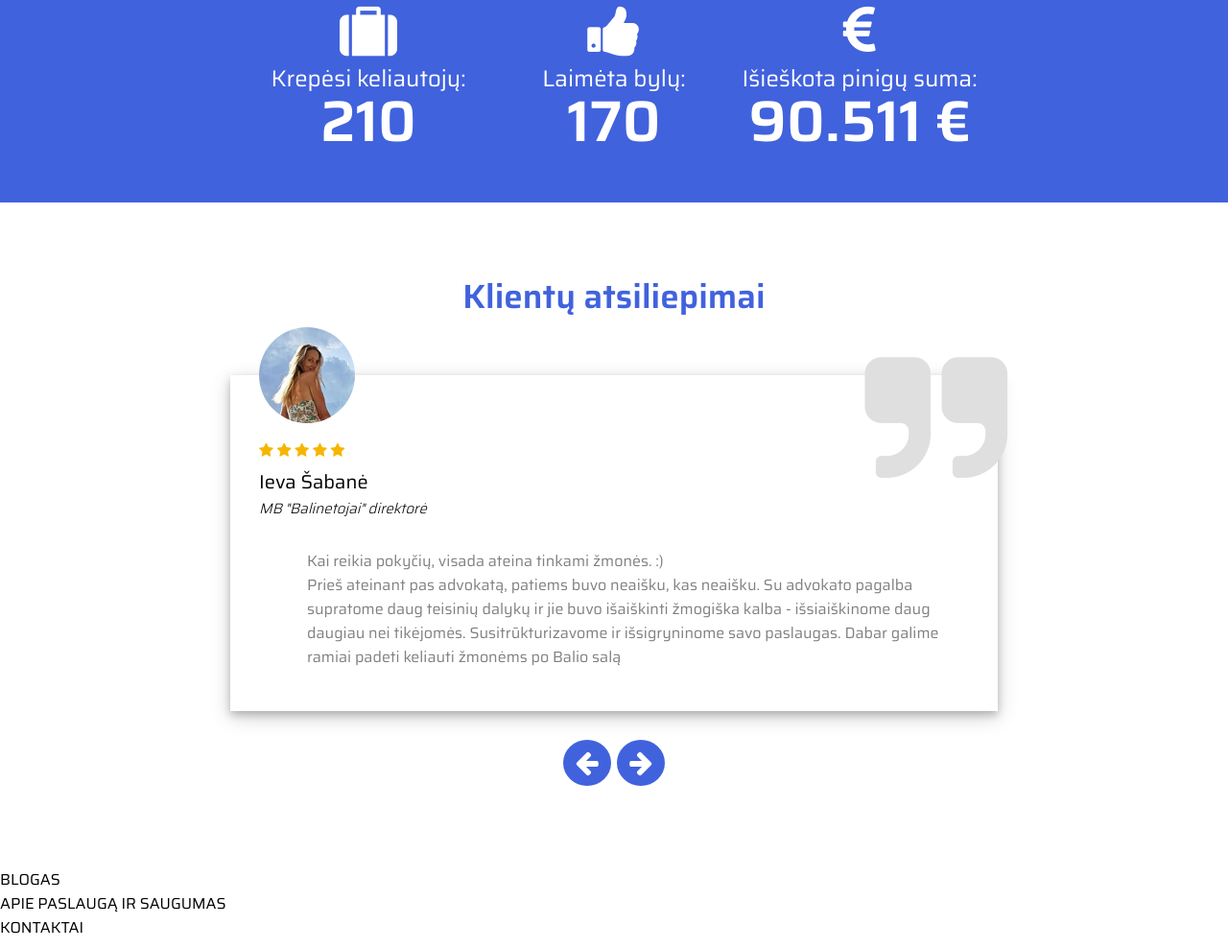
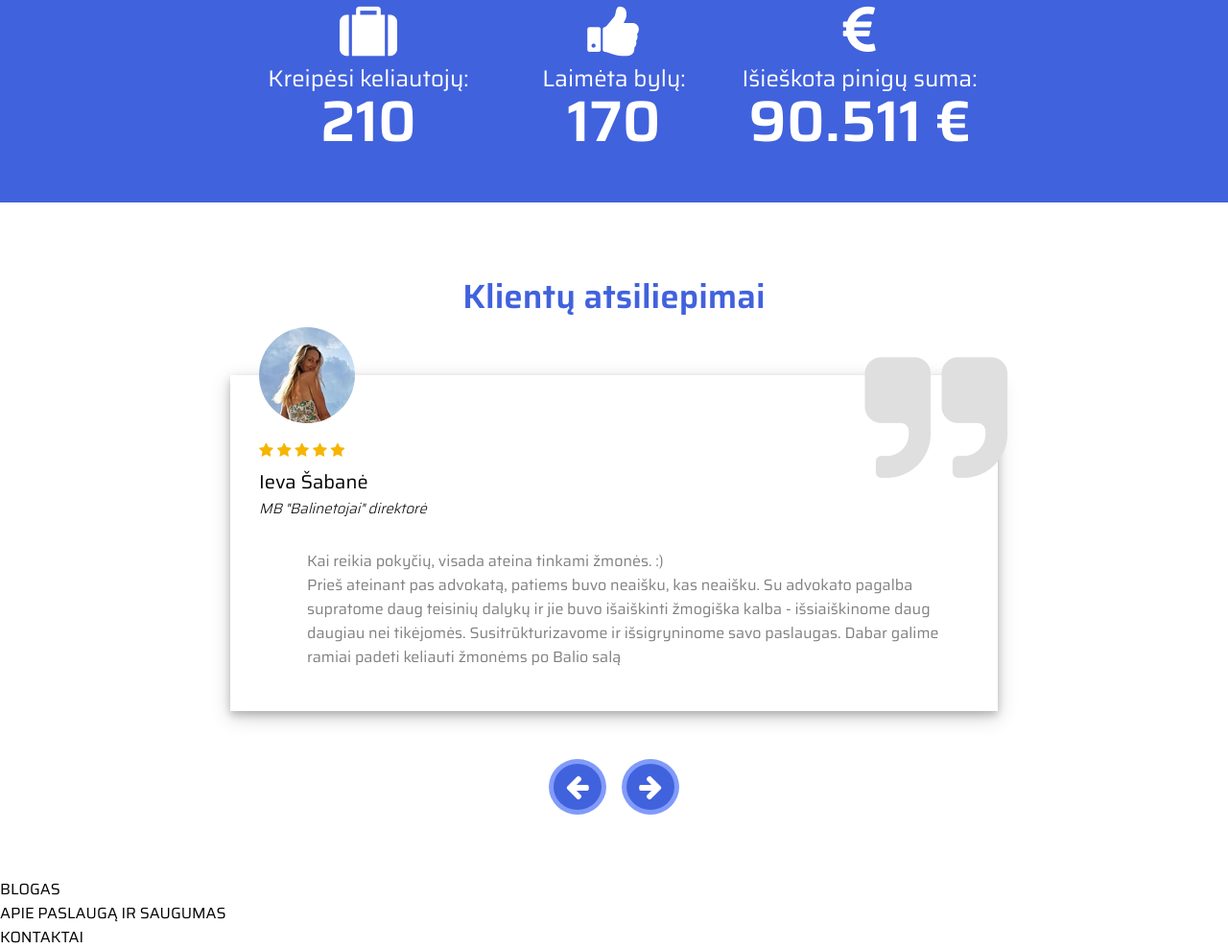
Before and after one commit to Ramunas-Bkr/Kelioniu-advokatas, a plain HTML site: page index.html in a window 1280 px wide. Shown: the part 1672-2661 px from the top of the page at 96% size. Drawn offline with Linux system fonts and the light colour scheme.

Commit message:
tetimonials

```diff
--- a/css/_form.scss
+++ b/css/_form.scss
@@ -127,7 +127,8 @@
             text-align: center;
 
                 .testimonial-box {
-                    display: inline-block;
+                    display: none;
+                    width: 100%;
                     grid-area: box;
                     background-color: #fff;
                     box-shadow:  0 4px 8px 0 rgba(0, 0, 0, 0.2), 0 6px 20px 0 rgba(0, 0, 0, 0.19);
@@ -141,7 +142,7 @@
                             width: 100px;
                             border-radius: 50%;
                             color: #fff;
-                            background-image: url(../img/Testimonials/IevaSabiene.jpg);
+                            //background-image: url(../img/Testimonials/IevaSabiene.jpg);
                             background-size: cover;
                             background-position: bottom center;
                             margin-left: 30px;
@@ -190,6 +191,7 @@
                         }
 
                 }
+            }
             .testim-arrows {
                 display: inline-block;
                 width: 100%;
@@ -203,13 +205,13 @@
                      background-color: $blueColor;
                      padding: 10px 13px;
                      border-radius: 50%;
+                     border: solid 5px #809bfa;
+                     margin: 0 5px;
                  }
 
 
             }
-        }
-
-    }
+       }
     .experience {
         display: grid;
         grid-area: experience;
--- a/index.html
+++ b/index.html
@@ -9,7 +9,6 @@
     <link href="https://fonts.googleapis.com/css?family=Saira:300,400,600,700&display=swap" rel="stylesheet">
     <link rel="stylesheet" href="./css/font-awesome.min.css">
     <link rel="stylesheet" href="./css/main.css">
-    <link rel="stylesheet" href="./css/font-awesome.min.css">
 </head>
 <body>
     <header id="header">
@@ -55,7 +54,7 @@
             <h3 class="whyWeHead">Kodėl mes?</h3>
             <div class="whyWeClients">
                 <i class="fa fa-suitcase"></i>
-                <div class="clientsTxt">Krepėsi keliautojų:</div>
+                <div class="clientsTxt">Kreipėsi keliautojų:</div>
                 <div class="clientsNumber" id="clientsNumber">0</div>
             </div>
             <div class="suitcase">
@@ -73,9 +72,9 @@
             <div class="testimonial-head">
                 Klientų atsiliepimai
             </div>
-            <div class="testimonial-block">
-                <div class="testimonial-box">
-                    <div class="box-photo"></div>
+            <div class="testimonial-block" id="testimonials">
+                <!-- <div class="testimonial-box"> -->
+                    <!-- <div class="box-photo" style="background-image: url(../img/Testimonials/IevaSabiene.jpg);"></div>
                     <div class="box-stars">
                         <i class="fa fa-star"></i>
                         <i class="fa fa-star"></i>
@@ -95,21 +94,25 @@
                     </div>
                     <div class="box-quotes">
                         <i class="fa fa-quote-right"></i>
-                    </div>
-                </div>
+                    </div> -->
+                <!-- </div> -->
+            </div>
             <div class="testim-arrows">
-                <i class="fa fa-arrow-left"></i>
-                <i class="fa fa-arrow-right"></i>
+                <i class="fa fa-arrow-left" onclick="plusSlides(-1)"></i>
+                <i class="fa fa-arrow-right" onclick="plusSlides(1)"></i>
             </div>
-            </div>
+
             </div>
         </div>
         <div class="experience">BLOGAS</div>
         <div class="service">APIE PASLAUGĄ IR SAUGUMAS</div>
         <footer class="contacts">KONTAKTAI</footer>
     </div>
+    <script src="./js/data.js"></script>
     <script src="./js/functions.js"></script>
+    <script src="./js/timer.js"></script>
     <script src="./js/actions.js"></script>
-    <script src="./js/timer.js"></script>
+
+
 </body>
 </html>
--- a/js/actions.js
+++ b/js/actions.js
@@ -1 +1,3 @@
 window.onscroll = function() {myFunction()};
+renderTestimonial(testimonials);
+showSlides(slideIndex);
--- /dev/null
+++ b/js/data.js
@@ -0,0 +1,32 @@
+const testimonials = [
+    {
+        photo: 'IevaSabiene.jpg',
+        name: 'Ieva Šabanė',
+        title: 'MB "Balinetojai" direktorė',
+        text: 'Kai reikia pokyčių, visada ateina tinkami žmonės. :)</br>Prieš ateinant pas advokatą, patiems buvo neaišku, kas neaišku. Su advokato pagalba supratome daug teisinių dalykų ir jie buvo išaiškinti žmogiška kalba - išsiaiškinome daug daugiau nei tikėjomės. Susitrūkturizavome ir išsigryninome savo paslaugas. Dabar galime ramiai padeti keliauti žmonėms po Balio salą',
+    },
+    {
+        photo: 'IrminaPove.jpg',
+        name: 'Irmina Povė',
+        title: '',
+        text: 'Puikus advokatas, padėjęs išspręsti ginčą su skydžių bendrove. Rekomenduoju.',
+    },
+    {
+        photo: 'KlaudittaRa.jpg',
+        name: 'Klauditta Ra',
+        title: '',
+        text: 'Aiškiai ir išsamiai pateikia informaciją! Tikrai labai smagu kreiptis pagalbos, kai taip nuoširdžiai kreipia dėmesį.',
+    },
+    {
+        photo: 'UgneGajauskaite.jpg',
+        name: 'Ugnė Gajauskaitė',
+        title: '',
+        text: 'Aiškiai, tiksliai paaiškino, ką daryti ir kur kreiptis esant skrydžio atšaukimui dėl streiko. Dėkoju ir rekomenduoju.',
+    },
+    {
+        photo: 'AurimasL.jpg',
+        name: 'Aurimas Jakimavičius',
+        title: '',
+        text: 'Tik teigiami atsiliepimai!!!!! Visiems rekomenduoju.',
+    },
+]
--- a/js/functions.js
+++ b/js/functions.js
@@ -8,3 +8,72 @@ function myFunction() {
     header.classList.remove("sticky");
   }
 }
+
+function renderTestimonial (data) {
+
+  let HTML = '';
+
+  for (let i = 0; i<data.length; i++) {
+    const obj = data[i];
+
+
+    HTML += `<div class="testimonial-box">
+    <div class="box-photo" style="background-image: url(../img/Testimonials/${obj.photo});"></div>
+    <div class="box-stars">
+        <i class="fa fa-star"></i>
+        <i class="fa fa-star"></i>
+        <i class="fa fa-star"></i>
+        <i class="fa fa-star"></i>
+        <i class="fa fa-star"></i>
+    </div>
+    <div class="box-name">
+        <h5>${obj.name}</h5>
+        <h6>${obj.title}</h6>
+        <p class="testimonial-text">
+               ${obj.text}
+        </p>
+    </div>
+    <div class="box-quotes">
+        <i class="fa fa-quote-right"></i>
+    </div>
+    </div>`
+  }
+  return document.getElementById('testimonials').innerHTML = HTML;
+}
+
+
+let slideIndex = 1;
+
+
+function plusSlides(n) {
+  showSlides(slideIndex += n);
+}
+
+function currentSlide(n) {
+  showSlides(slideIndex = n);
+}
+
+function showSlides(n) {
+  let i;
+  let slides = document.getElementsByClassName("testimonial-box");
+  if (n > slides.length) {slideIndex = 1}
+  if (n < 1) {slideIndex = slides.length}
+  for (i = 0; i < slides.length; i++) {
+      slides[i].style.display = "none";
+    }
+  slides[slideIndex-1].style.display = "inline-block";
+}
+
+
+let testimonialTaimer = setInterval ("testimTaimer()", 1200);
+
+function testimTaimer(n) {
+
+  let slides = document.getElementsByClassName("testimonial-box");
+  if (n > slides.length) {slideIndex = 1}
+    if (n < 1) {slideIndex = slides.length}
+    for (let i = 0; i < slides.length; i++) {
+      slides[i].style.display = "none";
+    }
+    slides[slideIndex-1].style.display = "inline-block";
+}
```
Also changed, not shown: css/main.css, img/Ico.png, img/Testimonials/AurimasL.jpg (added), img/Testimonials/IrminaPove.jpg (added), img/Testimonials/KlaudittaRa.jpg (added), img/Testimonials/UgneGajauskaite.jpg (added), 1 other file.
